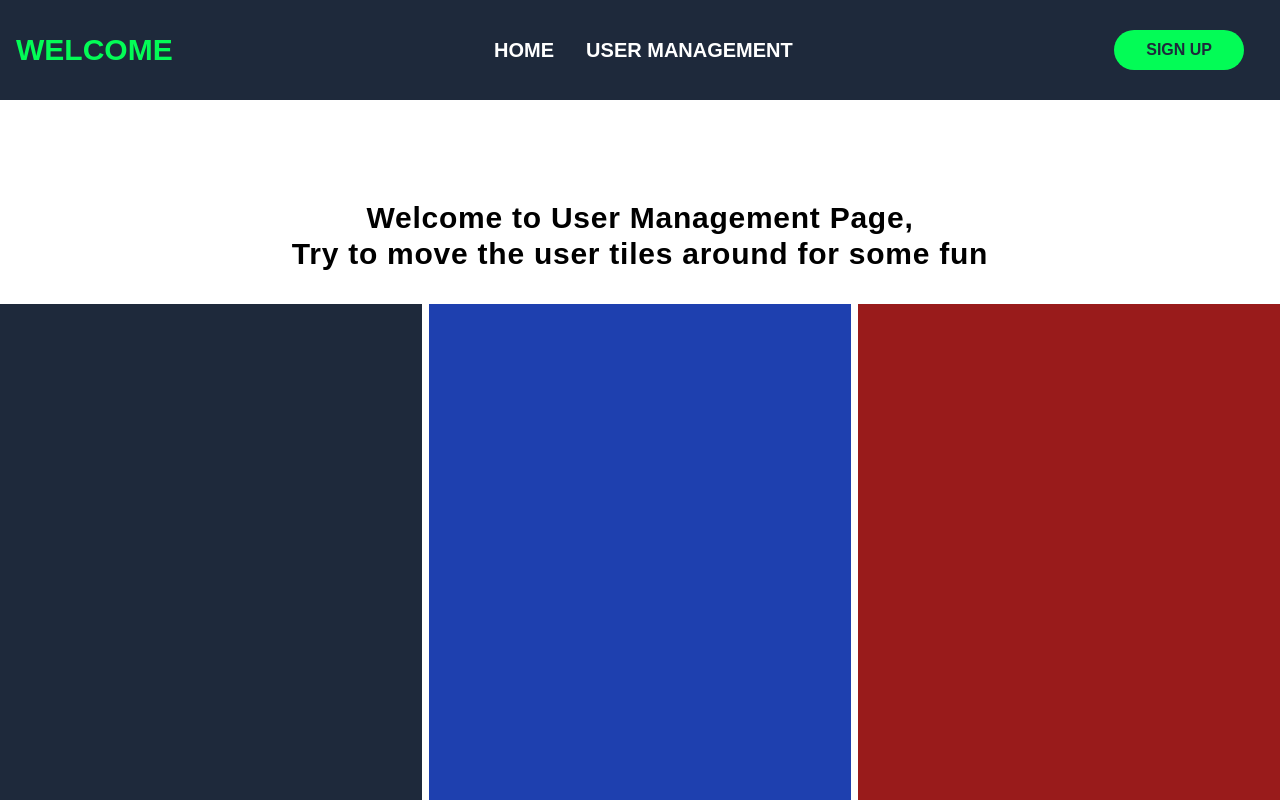
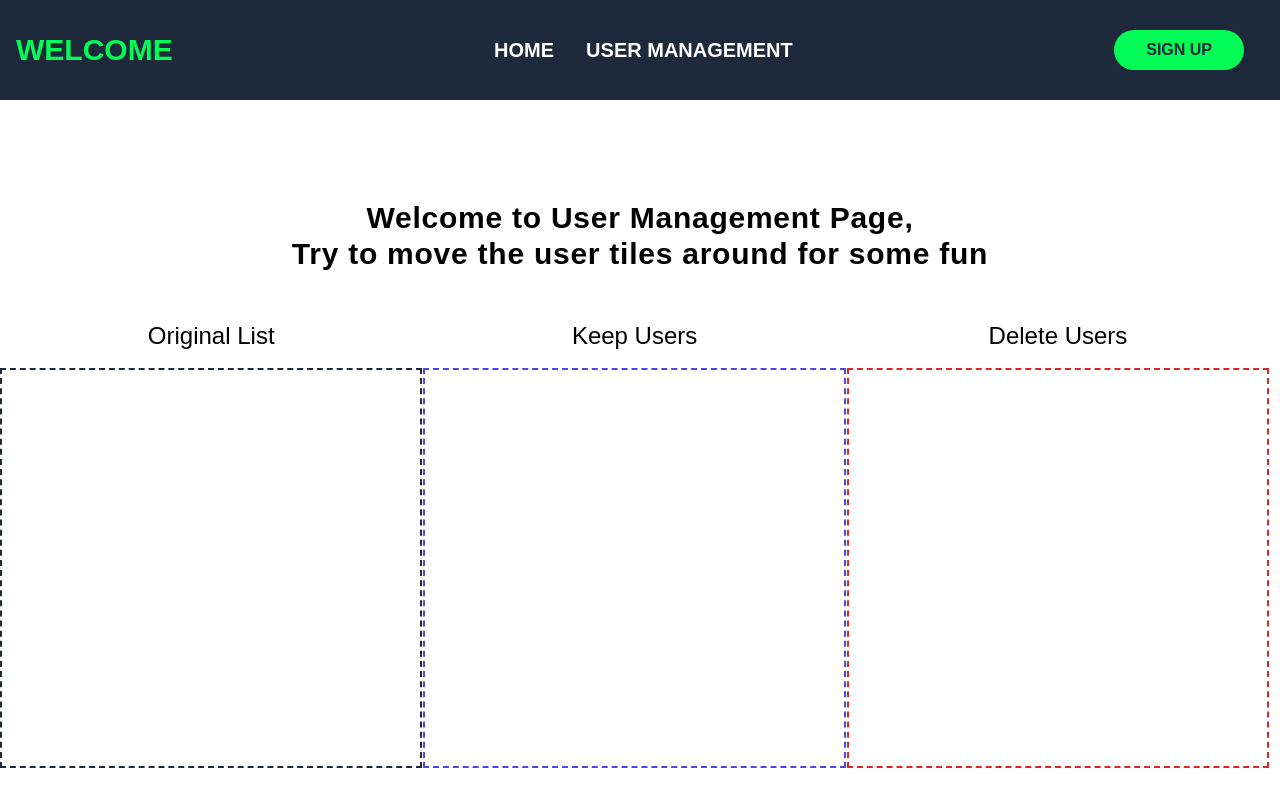
Before and after one commit to vamsi-baipaneni/user-management-1, a Next.js app: page /usermgmt in a window 1280 px wide. Shown: the top 800 px of the page. Built offline with nearby package versions, Linux system fonts and the light colour scheme.

Commit message:
working task without dob and animated link

```diff
--- /dev/null
+++ b/app/misc/AnimatedLink.tsx
@@ -0,0 +1,11 @@
+import React from 'react'
+
+type Props = {}
+
+const AnimatedLink = (props: Props) => {
+  return (
+    <div>AnimatedLink</div>
+  )
+}
+
+export default AnimatedLink
--- a/app/misc/types.ts
+++ b/app/misc/types.ts
@@ -15,4 +15,5 @@ export type form = {
 
 export type users = form & {
     created: Date;
+    column: string;
 }
--- a/app/usermgmt/components/DeleteColumn.tsx
+++ b/app/usermgmt/components/DeleteColumn.tsx
@@ -1,31 +1,35 @@
 import React from 'react'
 import { users } from '@/app/misc/types';
+import UserCard from './UserCard';
 
 type Props = {
   users: users[];
   handleOnDrag: (e: React.DragEvent<HTMLDivElement>, user: users) => void;
   handleOnDragOver: (e: React.DragEvent<HTMLDivElement>) => void;
-  handleOnDropDeleteUsers: (e: React.DragEvent<HTMLDivElement>) => void;
+  handleOnDrop: (e: React.DragEvent<HTMLDivElement>, columnValue: string) => void;
 }
 
-const DeleteColumn = ({ users, handleOnDrag, handleOnDragOver, handleOnDropDeleteUsers }: Props) => {
+const DeleteColumn = ({ users, handleOnDrag, handleOnDragOver, handleOnDrop }: Props) => {
   return (
-    <div
-      className='flex flex-col bg-red-800 w-[33vw] min-h-[100vh] p-10 gap-10'
+    <div className='flex flex-col items-center gap-4'>
+      <h1 className='text-2xl'>Delete Users</h1>
+      <div
+      className='flex flex-col bg-white w-[33vw] min-h-[50vh] flex-grow p-10 gap-10 border-dashed border-2 border-red-600'
       onDragOver={handleOnDragOver}
-      onDrop={handleOnDropDeleteUsers}
+      onDrop={(e)=>handleOnDrop(e,"delete")}
     >
       {
-        users?.map((user, idx) =>
+        users?.filter((user)=> user.column === "delete").map((user, idx) =>
         (
-          <div className='text-black bg-white rounded-md p-4 flex gap-8 text-nowrap' draggable
+          <div className='text-slate-700 bg-red-300 rounded-md p-4 flex gap-8 text-nowrap' draggable
             onDragStart={e => handleOnDrag(e, user)}
             key={idx}
           >
-            {user.first}
+            <UserCard user={user}/>
           </div>
         ))
       }
+    </div>
     </div>
   )
 }
--- a/app/usermgmt/components/KeepColumn.tsx
+++ b/app/usermgmt/components/KeepColumn.tsx
@@ -1,30 +1,34 @@
 import { users } from '@/app/misc/types';
 import React from 'react'
+import UserCard from './UserCard';
 
 type Props = {
   users: users[];
   handleOnDrag : (e: React.DragEvent<HTMLDivElement>, user: users) => void;
   handleOnDragOver : (e: React.DragEvent<HTMLDivElement>) => void;
-  handleOnDropKeepUsers : (e: React.DragEvent<HTMLDivElement>) => void;
+  handleOnDrop : (e: React.DragEvent<HTMLDivElement>, columnValue:string) => void;
 }
 
-const KeepColumn = ({ users, handleOnDrag, handleOnDragOver, handleOnDropKeepUsers }: Props) => {
+const KeepColumn = ({ users, handleOnDrag, handleOnDragOver, handleOnDrop }: Props) => {
   return (
-    <div
-      className='flex flex-col bg-blue-800 w-[33vw] min-h-[100vh] p-10 gap-10'
+    <div className='flex flex-col items-center gap-4'>
+      <h1 className='text-2xl'>Keep Users</h1>
+      <div
+      className='flex flex-col bg-white w-[33vw] flex-grow min-h-[50vh] p-10 gap-10 border-dashed border-2 border-indigo-600'
       onDragOver={handleOnDragOver}
-      onDrop={handleOnDropKeepUsers}
+      onDrop={(e)=>handleOnDrop(e,"keep")}
       >
       {
-        users?.map((user, idx) => (
-          <div className='text-black bg-white rounded-md p-4 flex gap-8 text-nowrap' draggable
+        users?.filter((user)=> user.column === "keep").map((user, idx) => (
+          <div className='text-slate-700 bg-blue-300 rounded-md p-4 flex gap-8 text-nowrap' draggable
             onDragStart={e => handleOnDrag(e, user)}
             key={idx}
           >
-            {user.first}
+            <UserCard user={user}/>
           </div>
         ))
       }
+    </div>
     </div>
   )
 }
--- /dev/null
+++ b/app/usermgmt/components/UserCard.tsx
@@ -0,0 +1,25 @@
+import { users } from '@/app/misc/types'
+import React from 'react'
+
+type Props = {
+    user: users;
+}
+
+const UserCard = ({ user }: Props) => {
+    return (
+        <div className='flex justify-between'>
+            <div className='gap-2 flex flex-col'>
+                <div>
+                    <h1 className=''>{user.first + " " + user.middle + " " + user.last}</h1>
+                    <h1 className='text-wrap hidden lg:visible'>{user.email}</h1>
+                </div>
+                <h1 className='text-wrap'>{user.street + ", " + user.city + ", " + user.state}</h1>
+            </div>
+            <div>
+                <h1 className='text-wrap hidden lg:visible'>Users Plan: {user.plantype+" "+user.planperiod}</h1>
+            </div>
+        </div>
+    )
+}
+
+export default UserCard
--- a/app/usermgmt/components/UserManagement.tsx
+++ b/app/usermgmt/components/UserManagement.tsx
@@ -10,20 +10,10 @@ import { users } from "@/app/misc/types";
 
 const UserManagementComponent = () => {
     const [users, setUsers] = useState<users[]>();
-    const [keepUsers, setKeepUsers] = useState<users[]>();
-    const [deleteUsers, setDeleteUsers] = useState<users[]>();
 
     useEffect(() => {
         if (typeof window !== "undefined") {
             const storeUsers = window.localStorage.getItem('userData') || "[]";
-            const storeKeepUsers = window.localStorage.getItem('keepData') || "[]";
-            const storeDeleteUsers = window.localStorage.getItem('deleteData') || "[]";
-            if (storeKeepUsers) {
-                setKeepUsers(JSON.parse(storeKeepUsers));
-            }
-            if (storeDeleteUsers) {
-                setDeleteUsers(JSON.parse(storeDeleteUsers));
-            }
             if (storeUsers) {
                 setUsers(JSON.parse(storeUsers));
             }
@@ -39,102 +29,22 @@ const UserManagementComponent = () => {
         e.dataTransfer.setData('user', userString);
     }
 
-    const handleOnDropKeepUsers = (e: React.DragEvent<HTMLDivElement>) => {
-        console.log("keep drop")
+    const handleOnDrop = (e: React.DragEvent<HTMLDivElement>, columnValue: string) => {
+        console.log(columnValue)
         const user = JSON.parse(e.dataTransfer.getData("user"));
-
-        // Update Keep Users
-        setKeepUsers((prevKeepUsers) => {
-            const updatedKeepUsers = [...prevKeepUsers.filter(u => u.email !== user.email), user];
-            window.localStorage.setItem('keepData', JSON.stringify(updatedKeepUsers));
-            return updatedKeepUsers;
-        });
-
-        // Remove from Delete Users
-        if(deleteUsers!==null && deleteUsers!==undefined){
-            setDeleteUsers((prevDeleteUsers) => {
-                const updatedDeleteUsers = prevDeleteUsers?.filter(u => u.email !== user.email);
-                window.localStorage.setItem('deleteData', JSON.stringify(updatedDeleteUsers));
-                return updatedDeleteUsers;
-            });
-        }
-
-        // Remove from Original Users
-        if(users!==null && users!==undefined){
-            setUsers((prevUsers) => {
-                const updatedUsers = prevUsers?.filter(u => u.email !== user.email);
-                window.localStorage.setItem('userData', JSON.stringify(updatedUsers));
-                return updatedUsers;
-            });
-        }
+        user.column = columnValue;
+        setUsers((prevUsers)=>{
+            const updatedUsers = [...prevUsers.filter((prevUser)=>prevUser.email!==user.email), user];
+            window.localStorage.setItem("userData",JSON.stringify(updatedUsers));
+            return updatedUsers;
+        })
     };
 
-
-    const handleOnDropUsers = (e: React.DragEvent<HTMLDivElement>) => {
-        console.log("users drop")
-        const user = JSON.parse(e.dataTransfer.getData("user"));
-
-        // Update Delete Users
-        setUsers((prevUsers) => {
-            const updatedUsers = [...prevUsers.filter(u => u.email !== user.email), user];
-            window.localStorage.setItem('userData', JSON.stringify(updatedUsers));
-            return updatedUsers;
-        });
-
-        // Remove from Keep Users
-        if(keepUsers!==null && keepUsers!==undefined){
-            setKeepUsers((prevKeepUsers) => {
-                const updatedKeepUsers = prevKeepUsers?.filter(u => u.email !== user.email);
-                window.localStorage.setItem('keepData', JSON.stringify(updatedKeepUsers));
-                return updatedKeepUsers;
-            });
-        }
-
-        if(deleteUsers!==null && deleteUsers!==undefined){
-            setDeleteUsers((prevDeleteUsers) => {
-                const updatedDeleteUsers = prevDeleteUsers?.filter(u => u.email !== user.email);
-                window.localStorage.setItem('deleteData', JSON.stringify(updatedDeleteUsers));
-                return updatedDeleteUsers;
-            });
-        }
-    };
-
-    const handleOnDropDeleteUsers = (e: React.DragEvent<HTMLDivElement>) => {
-        console.log("delete drop")
-        const user = JSON.parse(e.dataTransfer.getData("user"));
-
-        // Update Delete Users
-        setDeleteUsers((prevDeleteUsers) => {
-            const updatedDeleteUsers = [...prevDeleteUsers.filter(u => u.email !== user.email), user];
-            window.localStorage.setItem('deleteData', JSON.stringify(updatedDeleteUsers));
-            return updatedDeleteUsers;
-        });
-
-        // Remove from Keep Users
-        if(keepUsers!==null && keepUsers!==undefined){
-            setKeepUsers((prevKeepUsers) => {
-                const updatedKeepUsers = prevKeepUsers?.filter(u => u.email !== user.email);
-                window.localStorage.setItem('keepData', JSON.stringify(updatedKeepUsers));
-                return updatedKeepUsers;
-            });
-        }
-
-        // Remove from Original Users
-        if(users!==null && users!==undefined){
-            setUsers((prevUsers) => {
-                const updatedUsers = prevUsers?.filter(u => u.email !== user.email);
-                window.localStorage.setItem('userData', JSON.stringify(updatedUsers));
-                return updatedUsers;
-            });
-        }
-    };
-
-
     return (
-        <div className="flex items-center justify-between max-w-[100%]">
-            <UsersColumn users={users} handleOnDrag={handleOnDrag} handleOnDragOver={handleOnDragOver} handleOnDropUsers={handleOnDropUsers} />
-            <KeepColumn users={keepUsers} handleOnDrag={handleOnDrag} handleOnDragOver={handleOnDragOver} handleOnDropUsers={handleOnDropKeepUsers} />
-            <DeleteColumn users={deleteUsers} handleOnDrag={handleOnDrag} handleOnDragOver={handleOnDragOver} handleOnDropUsers={handleOnDropDeleteUsers} />
+        <div className="flex items-start max-w-[100%] gap-[1px] overflow-y-auto flex-grow mt-4">
+            <UsersColumn users={users} handleOnDrag={handleOnDrag} handleOnDragOver={handleOnDragOver} handleOnDrop={handleOnDrop} />
+            <KeepColumn users={users} handleOnDrag={handleOnDrag} handleOnDragOver={handleOnDragOver} handleOnDrop={handleOnDrop} />
+            <DeleteColumn users={users} handleOnDrag={handleOnDrag} handleOnDragOver={handleOnDragOver} handleOnDrop={handleOnDrop} />
         </div>
     )
 }
--- a/app/usermgmt/components/UsersColumn.tsx
+++ b/app/usermgmt/components/UsersColumn.tsx
@@ -1,30 +1,34 @@
 import React from 'react'
 import { users } from '@/app/misc/types';
+import UserCard from './UserCard';
 
 type Props = {
   users: users[];
-  handleOnDrag : (e: React.DragEvent<HTMLDivElement>, user: users) => void;
-  handleOnDragOver : (e: React.DragEvent<HTMLDivElement>) => void;
-  handleOnDropUsers : (e: React.DragEvent<HTMLDivElement>) => void;
+  handleOnDrag: (e: React.DragEvent<HTMLDivElement>, user: users) => void;
+  handleOnDragOver: (e: React.DragEvent<HTMLDivElement>) => void;
+  handleOnDrop: (e: React.DragEvent<HTMLDivElement>, columnValue: string) => void;
 }
 
-const UsersColumn = ({ users, handleOnDrag, handleOnDragOver, handleOnDropUsers }: Props) => {
+const UsersColumn = ({ users, handleOnDrag, handleOnDragOver, handleOnDrop }: Props) => {
   return (
-    <div
-      className='flex flex-col bg-slate-800 w-[33vw] min-h-[100vh] p-10 gap-10'
+    <div className='flex flex-col items-center gap-4'>
+      <h1 className='text-2xl'>Original List</h1>
+      <div
+      className='flex flex-col bg-white w-[33vw] min-h-[50vh] flex-grow p-10 gap-10 border-dashed border-2 border-slate-800'
       onDragOver={handleOnDragOver}
-      onDrop={handleOnDropUsers}
-      >
+      onDrop={(e)=>{handleOnDrop(e,"default")}}
+    >
       {
-        users?.map((user, idx) => (
-          <div className='text-black bg-white rounded-md p-4 flex gap-8 text-nowrap' draggable
+        users?.filter((user)=> user.column === "default").map((user, idx) => (
+          <div className='text-white bg-slate-600 rounded-md p-4 flex gap-8 text-nowrap' draggable
             onDragStart={e => handleOnDrag(e, user)}
             key={idx}
           >
-            {user.first}
+            <UserCard user={user}/>
           </div>
         ))
       }
+    </div>
     </div>
   )
 }
```
